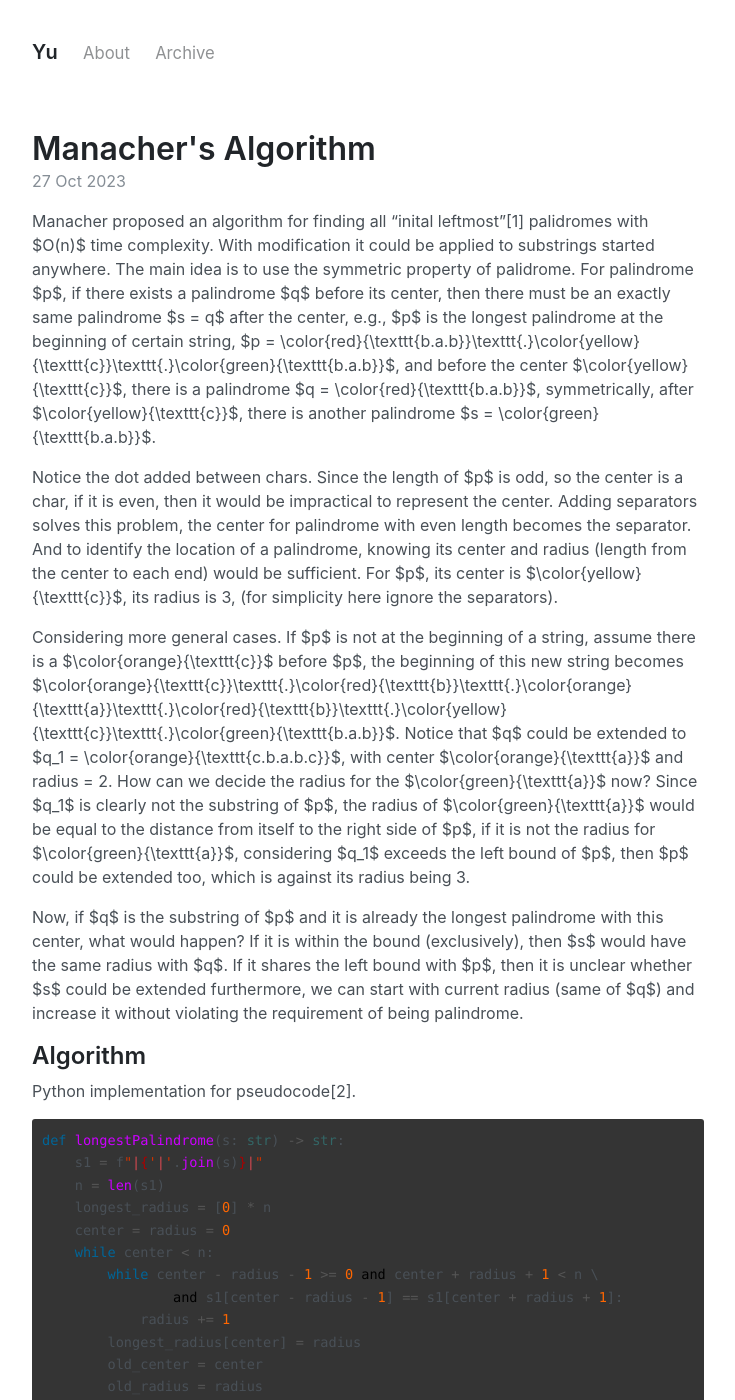
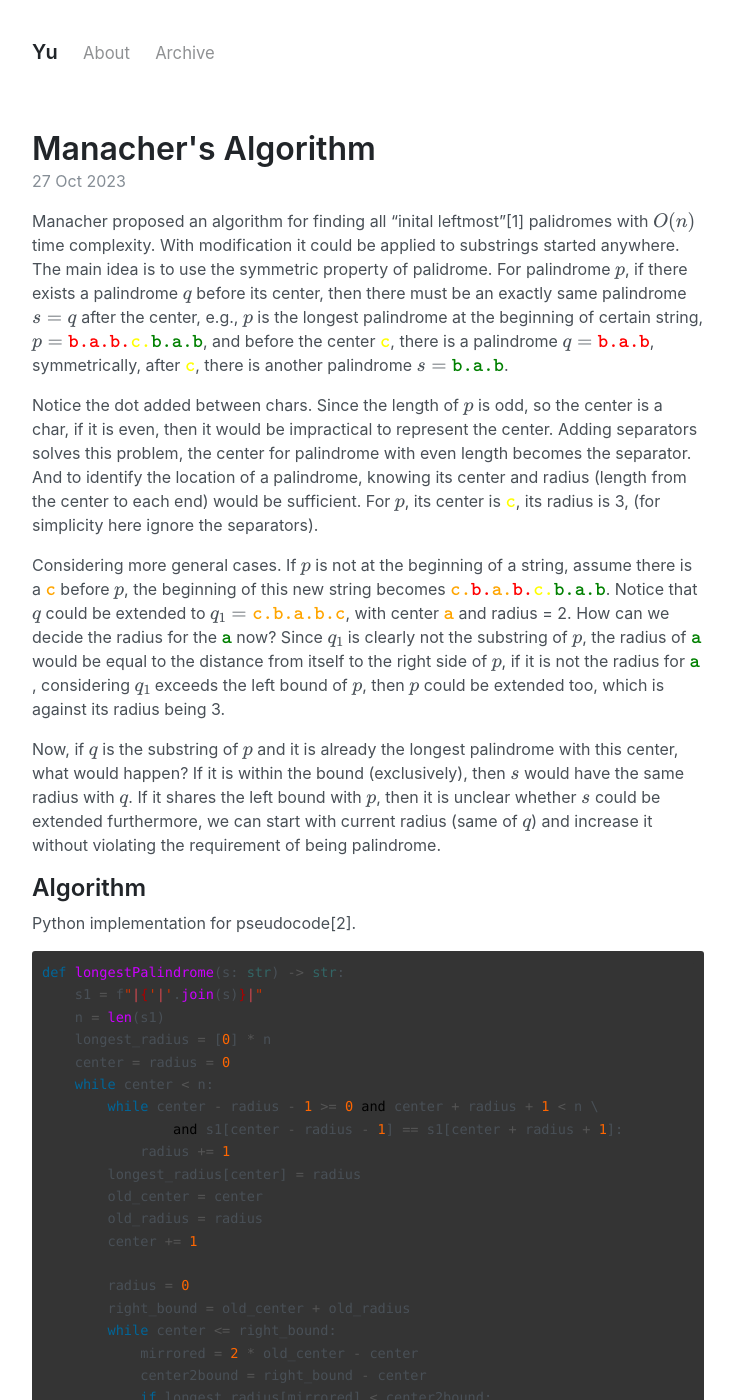
Before and after one commit to yuuu14/blog, a Jekyll site: the page built from index.html, in a window 1280 px wide and 1400 px high. Shown: the whole window, without its empty margins (272-1007 px from the left). Built offline with Jekyll 4.4.1, drawn with Linux system fonts in a browser that asks for light colours; formulas are drawn with MathJax 3; the list of posts is cut into pages by our own code; some of the changed lines change nothing that is shown.

Commit message:
add mathjax support

```diff
--- a/index.html
+++ b/index.html
@@ -1,6 +1,7 @@
 ---
 layout: default
 title: Home
+use_math: true
 ---
 
 <div class="posts">
```
